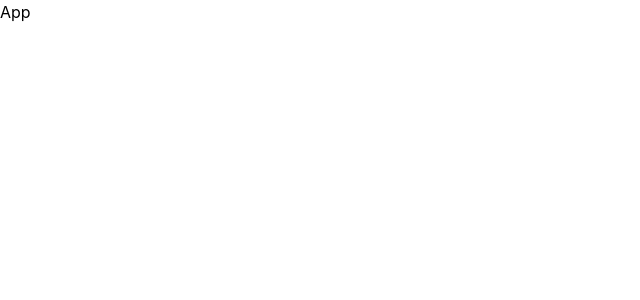
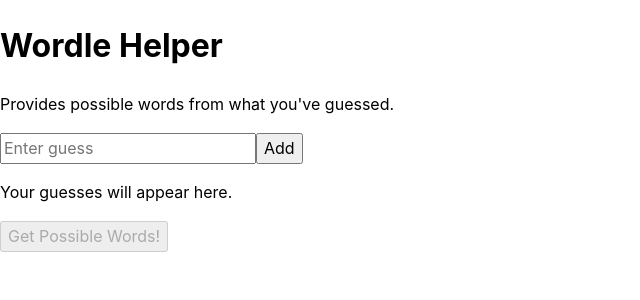
Before and after one commit to dLogan807/word-discern, a React (Vite) app: page / in a window 1280 px wide. Shown: the top 300 px of the page, without its empty margins (0-640 px from the left). Built offline with nearby package versions, Linux system fonts and the light colour scheme.

Commit message:
add previous frontend

```diff
--- a/package.json
+++ b/package.json
@@ -13,6 +13,7 @@
     "@eslint/js": "^9.35.0",
     "@mantine/core": "8.3.1",
     "@mantine/hooks": "8.3.1",
+    "@tabler/icons-react": "^3.35.0",
     "eslint": "^9.35.0",
     "eslint-config-mantine": "^4.0.3",
     "eslint-plugin-jsx-a11y": "^6.10.2",
--- a/src/App.tsx
+++ b/src/App.tsx
@@ -1,7 +1,199 @@
 import "@mantine/core/styles.css";
 import { MantineProvider } from "@mantine/core";
 import { theme } from "./theme";
+import { useRef, useState } from "react";
+import GuessItem from "./components/GuessItem";
+
+export type Letter = {
+  value: string;
+  correctness: number;
+};
+
+export type Guess = {
+  wordString: string;
+  letters: Letter[];
+};
+
+type ValidationResponse = {
+  validated: boolean;
+  message: string;
+};
+
+type ValidationRequest = {
+  guess: string;
+  prevGuesses: string[];
+};
 
 export default function App() {
-  return <MantineProvider theme={theme}>App</MantineProvider>;
+  const [results, setResults] = useState<string[]>([]);
+  const [guesses, setGuesses] = useState<Guess[]>([]);
+  const [guessSuccess, setGuessSuccess] = useState<ValidationResponse>();
+
+  const guessGrid: React.ReactElement =
+    guesses.length == 0 ? (
+      <p>Your guesses will appear here.</p>
+    ) : (
+      <ul className="guess_container">
+        {guesses.map((guess, idx) => (
+          <GuessItem
+            key={idx}
+            guess={guess}
+            clickLetterAction={getNextLetterCorrectness}
+            removeAction={() => removeGuess(guess)}
+          />
+        ))}
+      </ul>
+    );
+
+  const formRef = useRef<HTMLFormElement>(null);
+
+  //Inform of issues with guess
+  const formMessage: React.ReactNode =
+    guessSuccess?.message !== null && guessSuccess?.validated == false ? (
+      <div className="form_message">
+        <p>{guessSuccess?.message}</p>
+      </div>
+    ) : null;
+
+  return (
+    <MantineProvider theme={theme}>
+      <h1>Wordle Helper</h1>
+      <p>Provides possible words from what you've guessed.</p>
+      <form
+        className="add_guess_form"
+        ref={formRef}
+        onSubmit={(e) => {
+          e.preventDefault();
+          const formData = new FormData(e.currentTarget);
+          const guess = formData.get("guess") as string;
+          validateGuess({ guess, prevGuesses: guessesToStringArray(guesses) });
+        }}
+      >
+        <input name="guess" placeholder="Enter guess" />
+        <button type="submit">Add</button>
+      </form>
+      {formMessage}
+      {guessGrid}
+      <button
+        disabled={guesses.length == 0}
+        onClick={async () => {
+          await getPossibleWords(guesses);
+        }}
+      >
+        Get Possible Words!
+      </button>
+      <ul>
+        {results.map((word, idx) => (
+          <li key={idx} className="result_item">
+            {capitalizeFirstLetter(word)}
+          </li>
+        ))}
+      </ul>
+    </MantineProvider>
+  );
+
+  //API call. Check if guess is valid
+  async function validateGuess(
+    guessValidReq: ValidationRequest
+  ): Promise<ValidationResponse> {
+    const headers: Headers = new Headers();
+    headers.set("Content-Type", "application/json");
+    headers.set("Accept", "application/json");
+
+    const request: RequestInfo = new Request(`${BACKEND}/guess/validate`, {
+      method: "POST",
+      headers: headers,
+      body: JSON.stringify(guessValidReq),
+    });
+
+    const response: ValidationResponse = await fetch(request)
+      .then((res) => res.json())
+      .then((data) => ({
+        validated: data.validated,
+        message: data.message,
+      }))
+      .catch(() => ({
+        validated: false,
+        message: "A server error occured",
+      }));
+
+    if (response.validated) {
+      formRef.current?.reset();
+      setGuesses([...guesses, stringToGuess(guessValidReq.guess)]);
+    }
+    setGuessSuccess(response);
+
+    return response;
+  }
+
+  //API call. Get possible words from guesses
+  async function getPossibleWords(guesses: Guess[]): Promise<string[]> {
+    const headers: Headers = new Headers();
+    headers.set("Content-Type", "application/json");
+    headers.set("Accept", "application/json");
+
+    const request: RequestInfo = new Request(`${BACKEND}/guess/possiblewords`, {
+      method: "POST",
+      headers: headers,
+      body: JSON.stringify(guesses),
+    });
+
+    const response: string[] = await fetch(request)
+      .then((res) => res.json())
+      .catch((error) => {
+        console.log(error);
+        return [];
+      });
+
+    setResults(response);
+
+    return response;
+  }
+
+  //Set array to one not containing guess
+  function removeGuess(guess: Guess) {
+    setGuesses(guesses.filter((g) => g.wordString != guess.wordString));
+  }
+
+  //Set new array of guesses where letter has new correctness
+  function getNextLetterCorrectness(letter: Letter) {
+    const newGuesses: Guess[] = guesses.map((guess) => ({
+      ...guess,
+      letters: guess.letters.map((l) =>
+        l === letter
+          ? { ...l, correctness: cycleLetterCorrectness(l.correctness) }
+          : l
+      ),
+    }));
+
+    setGuesses(newGuesses);
+  }
 }
+
+//Increment correctness value
+function cycleLetterCorrectness(correctness: number): number {
+  return correctness >= 2 ? 0 : correctness + 1;
+}
+
+function guessesToStringArray(guesses: Guess[]): string[] {
+  const stringGuesses: string[] = guesses.map((guess) => guess.wordString);
+  return stringGuesses;
+}
+
+function stringToGuess(guessString: string): Guess {
+  const letters: Letter[] = guessString.split("").map((letterString) => ({
+    value: letterString,
+    correctness: 0,
+  }));
+
+  const guess: Guess = {
+    wordString: guessString,
+    letters: letters,
+  };
+
+  return guess;
+}
+
+function capitalizeFirstLetter(word: string): string {
+  return word.charAt(0).toUpperCase() + word.slice(1);
+}
--- /dev/null
+++ b/src/components/GuessItem.css
@@ -0,0 +1,3 @@
+.guess_item {
+  list-style: none;
+}
--- /dev/null
+++ b/src/components/GuessItem.tsx
@@ -0,0 +1,28 @@
+import React from "react";
+import "./GuessItem.css";
+import { Guess } from "../App";
+import RemoveButton from "./RemoveButton";
+import LetterButton from "./LetterButton";
+
+export default function GuessItem({
+  guess,
+  clickLetterAction,
+  removeAction,
+}: {
+  guess: Guess;
+  clickLetterAction: any;
+  removeAction: () => void;
+}): React.ReactElement {
+  return (
+    <li className="guess_item">
+      {guess.letters.map((letter, idx) => (
+        <LetterButton
+          key={idx}
+          letter={letter}
+          clickAction={() => clickLetterAction(letter)}
+        />
+      ))}
+      <RemoveButton clickAction={() => removeAction()} />
+    </li>
+  );
+}
--- /dev/null
+++ b/src/components/LetterButton.css
@@ -0,0 +1,8 @@
+.letter_button {
+  width: 4rem;
+  height: 4rem;
+  color: white;
+  padding: 0;
+  font-size: 2rem;
+  margin: 0.25rem;
+}
--- /dev/null
+++ b/src/components/LetterButton.tsx
@@ -0,0 +1,50 @@
+import React, { useEffect, useState } from "react";
+import "./LetterButton.css";
+import { Property } from "csstype";
+import { Letter } from "../App";
+
+enum LetterColor {
+  Gray = "#3a3a3c",
+  Yellow = "#b59f3b",
+  Green = "#538d4e",
+}
+
+function getBackgroundColor(colorNum: number): LetterColor {
+  if (colorNum === 0) {
+    return LetterColor.Gray;
+  } else if (colorNum === 1) {
+    return LetterColor.Yellow;
+  }
+
+  return LetterColor.Green;
+}
+
+export default function LetterButton({
+  letter,
+  clickAction,
+}: {
+  letter: Letter;
+  clickAction: () => void;
+}): React.ReactElement {
+  const [backgroundColor, setBackgroundColor] =
+    useState<Property.BackgroundColor>(getBackgroundColor(letter.correctness));
+
+  //Change background color on correctness change
+  useEffect(() => {
+    setBackgroundColor(getBackgroundColor(letter.correctness));
+  }, [letter.correctness]);
+
+  return (
+    <button
+      style={{
+        backgroundColor: backgroundColor,
+      }}
+      onClick={() => {
+        clickAction();
+      }}
+      className="letter_button"
+    >
+      {letter.value.toUpperCase()}
+    </button>
+  );
+}
--- /dev/null
+++ b/src/components/RemoveButton.css
@@ -0,0 +1,5 @@
+.remove_button {
+  color: #ffa8a8;
+  background-color: rgba(250, 82, 82, 0.25);
+  margin-left: 1rem;
+}
--- /dev/null
+++ b/src/components/RemoveButton.tsx
@@ -0,0 +1,15 @@
+import React from "react";
+import "./RemoveButton.css";
+import { IconTrash } from "@tabler/icons-react";
+
+export default function RemoveButton({
+  clickAction,
+}: {
+  clickAction: () => void;
+}): React.ReactElement {
+  return (
+    <button className="remove_button" onClick={() => clickAction()}>
+      <IconTrash />
+    </button>
+  );
+}
```
Also changed, not shown: 1 other file (tests, documents, lock files or other folders).
